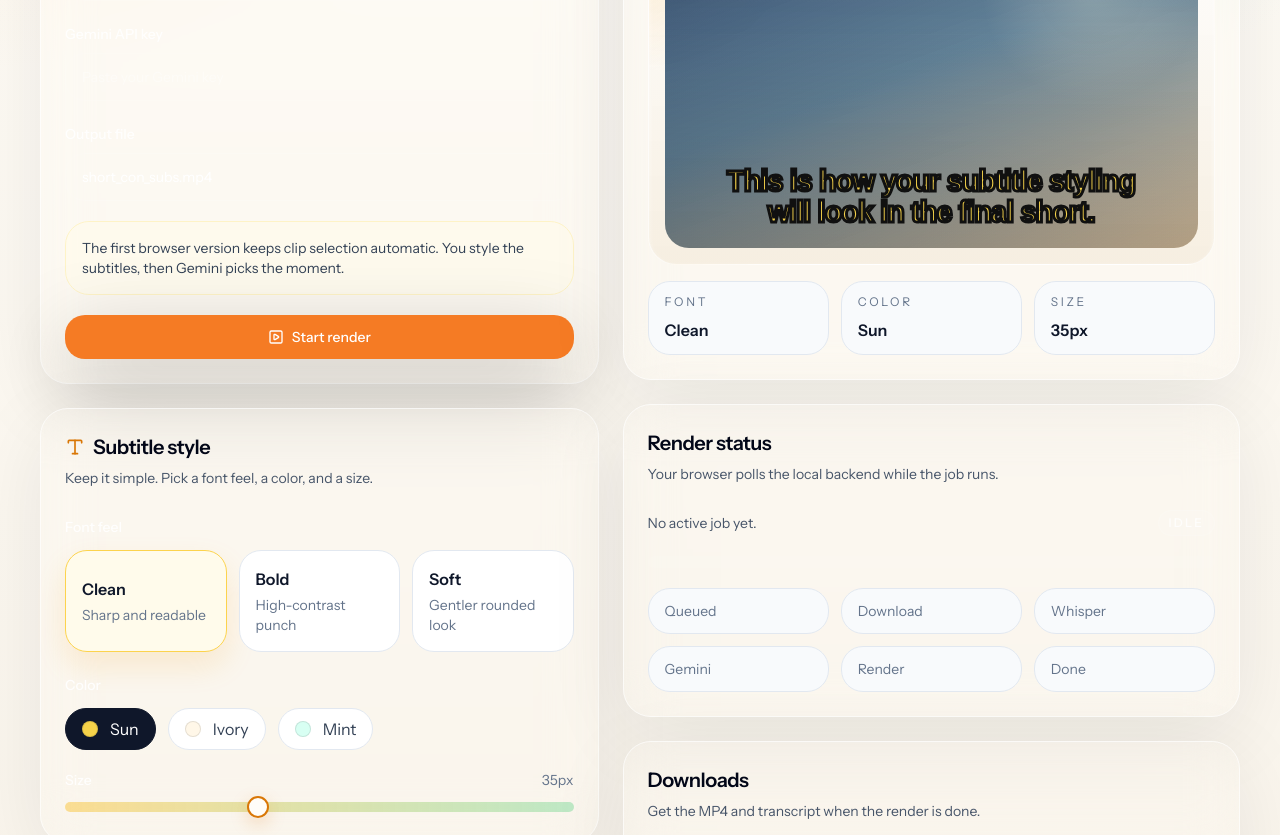
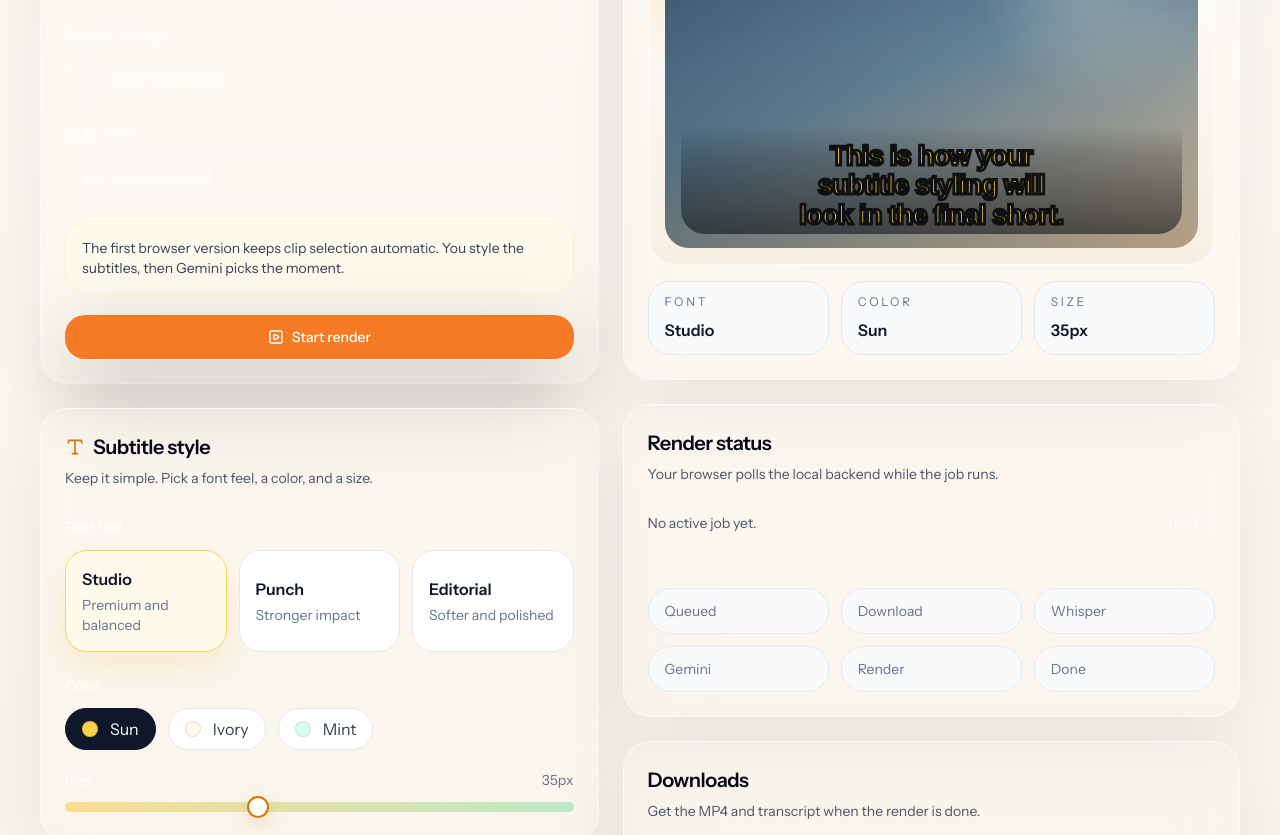
Before and after one commit to Sh1re-a/miscoshorts-ai, a React (Vite) app in the folder frontend/: page / in a window 1280 px wide. Shown: the part 520-1355 px from the top of the page. Built offline with nearby package versions, Linux system fonts and the light colour scheme.

Commit message:
feat: improve subtitle rendering quality

```diff
--- a/frontend/src/App.tsx
+++ b/frontend/src/App.tsx
@@ -65,9 +65,9 @@ const labels: Array<{ status: JobStatus; label: string }> = [
 ]
 
 const fontPresets: Array<{ id: FontPreset; label: string; stack: string; note: string }> = [
-  { id: 'clean', label: 'Clean', stack: 'Arial, Helvetica, sans-serif', note: 'Sharp and readable' },
-  { id: 'bold', label: 'Bold', stack: 'Arial Black, Arial, sans-serif', note: 'High-contrast punch' },
-  { id: 'soft', label: 'Soft', stack: 'Trebuchet MS, Arial, sans-serif', note: 'Gentler rounded look' },
+  { id: 'clean', label: 'Studio', stack: 'Avenir Next, Helvetica Neue, Arial, sans-serif', note: 'Premium and balanced' },
+  { id: 'bold', label: 'Punch', stack: 'Avenir Next Condensed, Arial Black, sans-serif', note: 'Stronger impact' },
+  { id: 'soft', label: 'Editorial', stack: 'Trebuchet MS, Gill Sans, Arial, sans-serif', note: 'Softer and polished' },
 ]
 
 const colorPresets: Array<{ id: ColorPreset; label: string; text: string; stroke: string }> = [
@@ -365,12 +365,13 @@ function App() {
                   <div className="preview-video-frame">
                     <div className="preview-video-overlay" />
                     <div className="preview-kicker">Sample frame</div>
+                      <div className="preview-subtitle-shadow" />
                     <div className="preview-subtitle-wrap">
                       <p
                         className="preview-subtitle"
                         style={{
                           fontFamily: activeFontPreset.stack,
-                          fontSize: `${Math.max(22, subtitleStyle.fontSize * 0.82)}px`,
+                            fontSize: `${Math.max(20, subtitleStyle.fontSize * 0.78)}px`,
                           color: activeColorPreset.text,
                           WebkitTextStroke: `3px ${activeColorPreset.stroke}`,
                         }}
--- a/frontend/src/index.css
+++ b/frontend/src/index.css
@@ -187,15 +187,26 @@
 .preview-subtitle-wrap {
   position: absolute;
   right: 1.5rem;
-  bottom: 1.25rem;
+  bottom: 1.2rem;
   left: 1.5rem;
   z-index: 1;
   display: flex;
   justify-content: center;
 }
 
+.preview-subtitle-shadow {
+  position: absolute;
+  right: 1rem;
+  bottom: 0.9rem;
+  left: 1rem;
+  height: 34%;
+  z-index: 0;
+  border-radius: 0 0 24px 24px;
+  background: linear-gradient(180deg, transparent 0%, rgba(7, 12, 20, 0.22) 30%, rgba(7, 12, 20, 0.56) 100%);
+}
+
 .preview-subtitle {
-  max-width: 90%;
+  max-width: 76%;
   text-align: center;
   font-weight: 800;
   line-height: 1.08;
```
Also changed, not shown: 1 other file (tests, documents, lock files or other folders).
